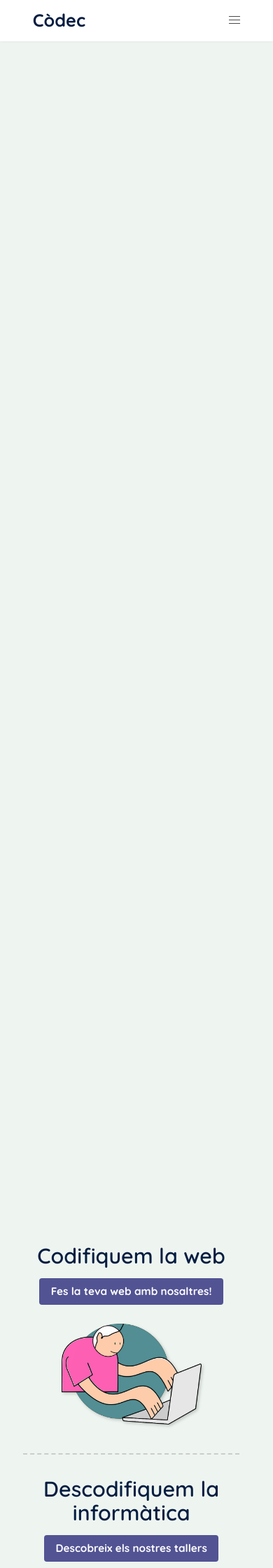
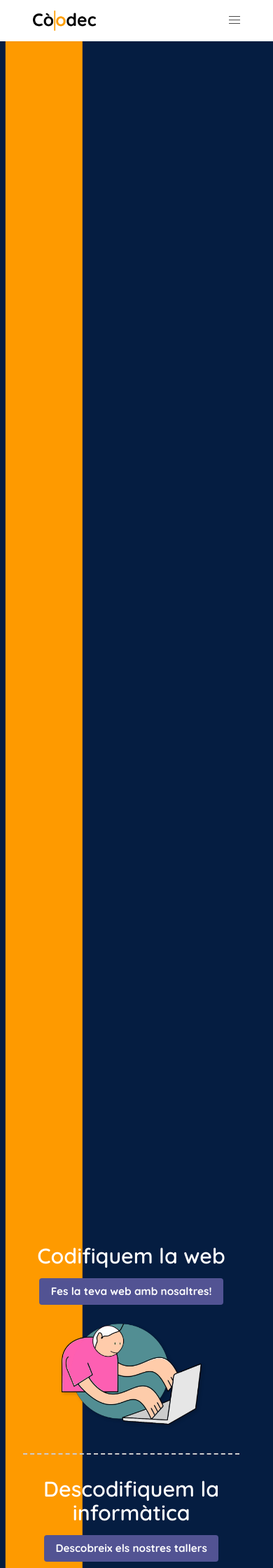
Before and after one commit to codeccoop/codeccoop.github.io, a Jekyll site: the page built from index.html, in a window 390 px wide. Shown: the top 2240 px of the page at 70% size. Built offline with Jekyll 4.4.1, drawn with Linux system fonts in a browser that asks for light colours.

Commit message:
moltes coses

```diff
--- a/_includes/navigation.html
+++ b/_includes/navigation.html
@@ -4,7 +4,7 @@
   aria-label="main navigation"
 >
   <div class="navbar-brand">
-    <a class="navbar-item" data-id="home" href="/#home">Còdec</a>
+    <a class="navbar-item" data-id="home" href="/#home"></a>
 
     <a
       role="button"
@@ -21,8 +21,9 @@
 
   <div id="pageNavbarMenu" class="navbar-menu">
     <div class="navbar-start">
-      {% assign links = site.data.navigation | where_exp: "item", "item.id !=
-      'home'" %} {% for item in links %} {% if item.dropdown %}
+      {% assign links = site.data.navigation %}
+	  {% for item in links %}
+	  {% if item.dropdown %}
       <div
         data-id="{{ item.id }}"
         class="navbar-item has-dropdown is-hoverable"
--- a/assets/css/components/footer.scss
+++ b/assets/css/components/footer.scss
@@ -1,11 +1,13 @@
 ---
 ---
 
-#pageFooter {
+#pageFooter,
+#contact {
 	background-color: #4e4e4e;
 	color: white;
 }
 
 .footer__content {
 	padding: 5rem 4rem 2rem;
+	padding-bottom: 150px;
 }
--- a/assets/css/components/header.scss
+++ b/assets/css/components/header.scss
@@ -4,6 +4,7 @@
 @import "colors";
 @import "typography";
 @import "breakpoints";
+@import "images";
 
 header {
     position: fixed;
@@ -34,10 +35,9 @@ header {
             color: inherit !important;
             font-weight: bold;
 			text-decoration: none !important;
+			width: 90px;
 
-			@include m-media(zr, md) {
-				font-size: 1.4rem;
-			}
+			@include m-background-image('/assets/images/logo-codec.png');
         }
 
         .navbar-item.is-active,
--- a/assets/css/pages/home.scss
+++ b/assets/css/pages/home.scss
@@ -15,6 +15,10 @@
     background-repeat: no-repeat;
     background-size: cover;
     background-position: center;
+
+	&#home {
+		background-color: #051d41;
+	}
 
     &#team {
 		padding-bottom: 175px;
@@ -158,7 +162,8 @@
 		@include m-media(zr, xsm) {
 			width: 200px;
 		}
-		@media screen and (min-height: 650px){
+
+		@media screen and (max-height: 750px){
 			width: 200px;
 		}
     }
@@ -267,7 +272,7 @@
 
     .home__section-column {
         display: flex;
-        justify-content: flex-start;
+        justify-content: center;
 
         .title {
             margin-bottom: .5rem;
--- a/assets/js/components/footer.js
+++ b/assets/js/components/footer.js
@@ -1,5 +1,5 @@
 document.addEventListener("DOMContentLoaded", function() {
-    var $el = document.getElementById("pageFooter");
+    var $el = document.getElementById("pageFooter") || document.getElementById("contact");
 
     var contactForm = new ContactForm($el);
 });
--- a/assets/js/components/header.js
+++ b/assets/js/components/header.js
@@ -40,6 +40,7 @@ document.addEventListener("DOMContentLoaded", function() {
             }
             return item.dataset.id == id;
         })[0];
+		if (!item) return;
         if (item.classList.contains("has-dropdown")) {
             item.children[0].classList.add("is-active");
         } else {
--- a/assets/js/pages/home.js
+++ b/assets/js/pages/home.js
@@ -20,10 +20,15 @@ document.addEventListener("DOMContentLoaded", function() {
         });
         teamBg.bind(document.getElementById("team"));
 
-        var teamBg = new BackgroundPatterns("projects", {
+        var projectsBg = new BackgroundPatterns("projects", {
             isMobile: isMobile()
         });
-        teamBg.bind(document.getElementById("projects"));
+        projectsBg.bind(document.getElementById("projects"));
+
+        var contactBg = new BackgroundPatterns("contact", {
+            isMobile: isMobile()
+		});
+		contactBg.bind(document.getElementById("contact"));
     }, 200);
 
     var description
--- a/assets/js/utils/background-patterns.js
+++ b/assets/js/utils/background-patterns.js
@@ -164,8 +164,8 @@ var BackgroundPatterns = (function() {
                     home: '<svg width="{100vw}" height="{100vh}" xmlns="http://www.w3.org/2000/svg">' +
                         /* `<path d="M 0, calc(100px + ${bandWidth}) H {82vw} V 100 H 0 Z" fill="#051d41" />` +
                         `<path d="M {82vw}, calc(100px + ${bandWidth}) V 0 H calc({82vw} + ${bandWidth}) V 110 Z" fill="#fe9a00"/>` + */
-                        `<path d="M 0, calc({95vh} - ${bandWidth}) H {2vw} V {95vh} H 0 Z" fill="#051d41"/>` +
-                        `<path d="M {2vw}, calc({95vh} - ${bandWidth}) V {100vh} H calc({2vw} + ${bandWidth}) V {95vh} Z" fill="#fe9a00"/>` +
+                        // `<path d="M 0, calc({95vh} - ${bandWidth}) H {2vw} V {95vh} H 0 Z" fill="#051d41"/>` +
+                        `<path d="M {2vw}, {0vh} V {100vh} H calc({2vw} + ${bandWidth}) V {0vh} Z" fill="#fe9a00"/>` +
                         "</svg>",
                     team: '<svg width="{100vw}" height="{100vh}" xmlns="http://www.w3.org/2000/svg">' +
                         `<path d="M calc({2vw} + ${bandWidth}), calc({45vh} - ${bandWidth}) V 0 H {2vw} V {45vh} Z" fill="#fe9a00" />` +
@@ -174,13 +174,16 @@ var BackgroundPatterns = (function() {
                         `<path d="M {150vw}, {55vh} H {98vw} V calc({55vh} + ${bandWidth}) H {150vw} Z" fill="#051d41" />` +
                         "</svg>",
                     projects: '<svg width="{100vw}" height="{100vh}" xmlns="http://www.w3.org/2000/svg">' +
-                        `<path d="M calc({98vw} - ${bandWidth}), {98vh} V 0 H calc({98vw}) V calc({98vh} - ${bandWidth}) Z" fill="#fe9a00" />` +
-                        `<path d="M calc({98vw} - ${bandWidth}), {98vh} H calc({2vw} + ${bandWidth}) V calc({98vh} - ${bandWidth}) H calc({98vw}) Z" fill="#051d41" />` +
-                        `<path d="M {2vw}, {98vh} V {100vh} H calc({2vw} + ${bandWidth}) V calc({98vh} - ${bandWidth}) Z" fill="#fe9a00"/>` +
+                        // `<path d="M calc({98vw} - ${bandWidth}), {100vh} V 0 H calc({98vw}) V {100vh} Z" fill="#fe9a00" />` +
+                        `<path d="M {98vw}, calc({98vh} - ${bandWidth}) V {0vh} H calc({98vw} - ${bandWidth}) V {98vh} Z" fill="#fe9a00"/>` +
+						`<path d="M {0vw}, {98vh} H calc({98vw} - ${bandWidth}) V calc({98vh} - ${bandWidth}) H {0vw} Z" fill="#051d41" />` +
+						// `<path d="M {98vw} {95vh} H {100vw} V calc({95vh} - ${bandWidth}) H {98vw} Z" fill="#051d41" />` +
+                        // `<path d="M calc({98vw} - ${bandWidth}), {98vh} H calc({2vw} + ${bandWidth}) V calc({98vh} - ${bandWidth}) H calc({98vw}) Z" fill="#051d41" />` +
+                        // `<path d="M {2vw}, {98vh} V {100vh} H calc({2vw} + ${bandWidth}) V calc({98vh} - ${bandWidth}) Z" fill="#fe9a00"/>` +
                         "</svg>",
                     products: '<svg width="{100vw}" height="{100vh}" xmlns="http://www.w3.org/2000/svg">' +
-                        `<path d="M {92vw}, calc(75px + ${bandWidth}) V 0 H calc({92vw} + ${bandWidth}) V 75 Z" fill="#fe9a00"/>` +
-                        `<path d="M 0, calc(75px + ${bandWidth}) H {92vw} V 75 H 0 Z" fill="#184042" />` +
+                        // `<path d="M {92vw}, calc(75px + ${bandWidth}) V 0 H calc({92vw} + ${bandWidth}) V 75 Z" fill="#fe9a00"/>` +
+                        // `<path d="M 0, calc(75px + ${bandWidth}) H {92vw} V 75 H 0 Z" fill="#184042" />` +
                         // `<path d="M {12vw}, calc({98vh} - ${bandWidth}) V {100vh} H calc({12vw} - ${bandWidth}) V {98vh} Z" fill="#fe9a00"/>` +
                         // `<path d="M {12vw}, calc({98vh} - ${bandWidth}) H {100vw} V {98vh} H {12vw} Z" fill="#184042" />` +
 					'</svg>',
@@ -195,6 +198,10 @@ var BackgroundPatterns = (function() {
                         `<path d="M 0, calc(75px + ${bandWidth}) H {92vw} V 75 H 0 Z" fill="#051d41" />` +
                         `<path d="M {12vw}, calc({98vh} - ${bandWidth}) V {100vh} H calc({12vw} - ${bandWidth}) V {98vh} Z" fill="#fe9a00"/>` +
                         `<path d="M {12vw}, calc({98vh} - ${bandWidth}) H {100vw} V {98vh} H {12vw} Z" fill="#051d41" />` +
+					'</svg>',
+                    contact: '<svg width="{100vw}" height="{100vh}" xmlns="http://www.w3.org/2000/svg">' +
+                        // `<path d="M {98vw}, calc({98vh} - ${bandWidth}) V {0vh} H calc({98vw} - ${bandWidth}) V {98vh} Z" fill="#fe9a00"/>` +
+						// `<path d="M {0vw}, {98vh} H calc({98vw} - ${bandWidth}) V calc({98vh} - ${bandWidth}) H {0vw} Z" fill="#051d41" />` +
 					'</svg>',
                     default: '<svg width="{100vw}" height="{100vh}" xmlns="http://www.w3.org/2000/svg">' +
                         '<path d="M 0, 90 H {5vw} V calc(90px + {8vw}) H 0 Z" fill="#f6ff62" />' +
--- a/index.html
+++ b/index.html
@@ -12,8 +12,8 @@ page: home
         <div class="home__services">
             <div class="home__section-row columns">
                 <div class="home__section-column column is-8">
-                    <h3 class="title is-3">Codifiquem la web</h3>
-                    <h4 class="subtitle is-5">Convertim el teu projecte en codi</h4>
+                    <h3 class="title is-3 has-text-white">Codifiquem la web</h3>
+                    <h4 class="subtitle is-5 has-text-white">Convertim el teu projecte en codi</h4>
                     <p style="display: none">
                         La
                         <a target="__blank" href="https://en.wikipedia.org/wiki/World_Wide_Web"><abbr title="World Wide Web">web</abbr></a>
@@ -40,8 +40,8 @@ page: home
             </div>
             <div class="home__section-row columns">
                 <div class="home__section-column column is-8">
-                    <h3 class="title is-3">Descodifiquem la informàtica</h3>
-                    <h4 class="subtitle is-5">
+                    <h3 class="title is-3 has-text-white">Descodifiquem la informàtica</h3>
+                    <h4 class="subtitle is-5 has-text-white">
                         Treballem per fer-la accessible i inclusiva
                     </h4>
                     <p style="display: none">
@@ -97,7 +97,7 @@ page: home
                     <div class="toggle-container">
                         <a class="us__information-toggle" aria-expanded="false">
                             <h3 class="title is-6 us__information-toggle-btn" role="button" aria-pressed="false" tabindex="0">Tecnologia i cultura lliure</h3>
-                            <p class="us__information-description">Volem ser espai de reflexió i formació crítica al voltant de la informàtica. Solucions simples a problemes simples, apropiables,  accessibles i inclusives per garantir una tecnologia útil i
+                            <p class="us__information-description">Volem ser espai de reflexió i formació crítica al voltant de la informàtica. Solucions simples a problemes simples, apropiables, accessibles i inclusives per garantir una tecnologia útil i
                                 empoderadora a escala local i comunitària. A favor de la creació
                                 entesa com a procés col·lectiu i comunitari basat en la còpia, la
                                 reutilització i la reapropiació.</p>
@@ -165,17 +165,14 @@ page: home
                 </div>
             </article>
             {% endfor %}
-
         </div>
-
         <div class="container__home__projects">
-
             <p class="home__projects"><a class="button is-link" href="/projects.html"><b>Coneix els nostres projectes</b></a></p>
-
         </div>
-
-
     </div>
+</section>
+<section id="contact" class="home__section">
+    {% include footer.html %}
 </section>
 
 <script src="{{ base.url | prepend: site.url }}/assets/js/pages/home.js"></script>
```
Also changed, not shown: _data/navigation.yml (+4 -4 lines), assets/images/logo-codec.png (added). Lines whose indentation alone changed are shown as unchanged.
